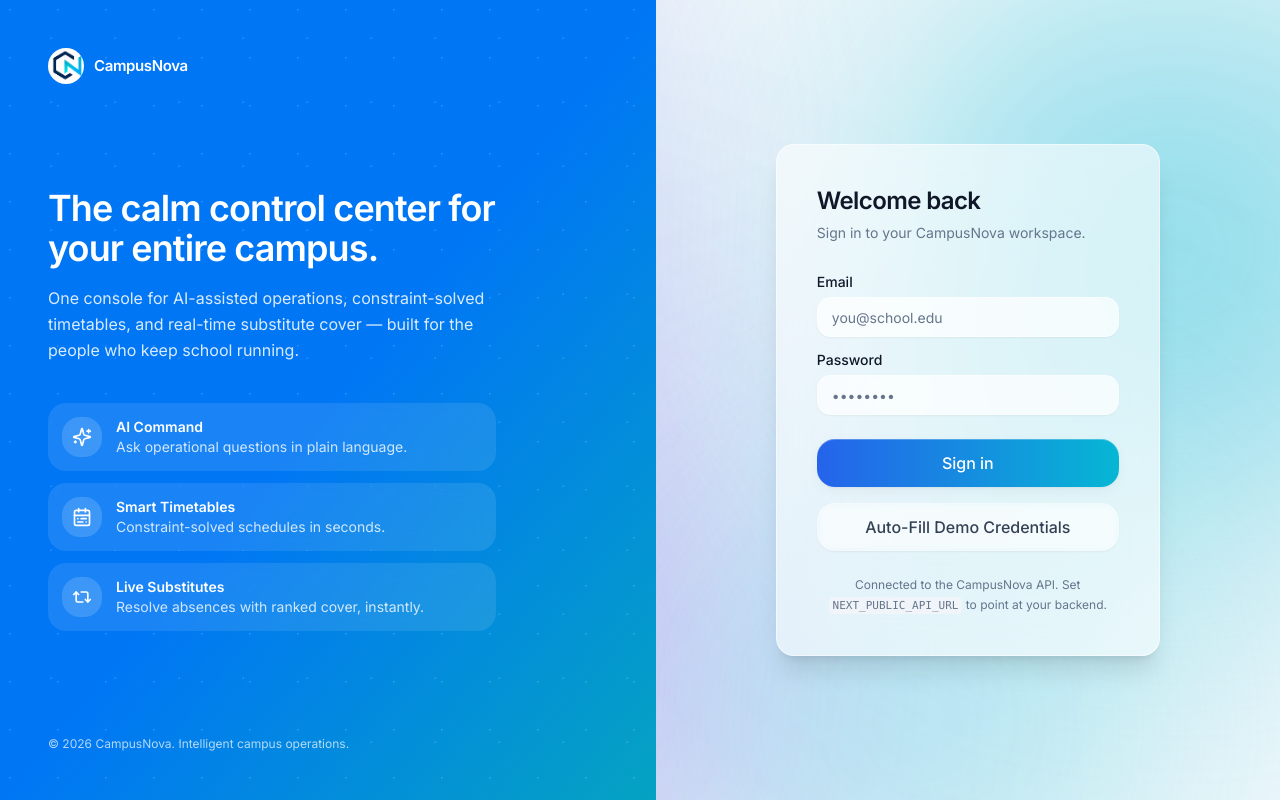
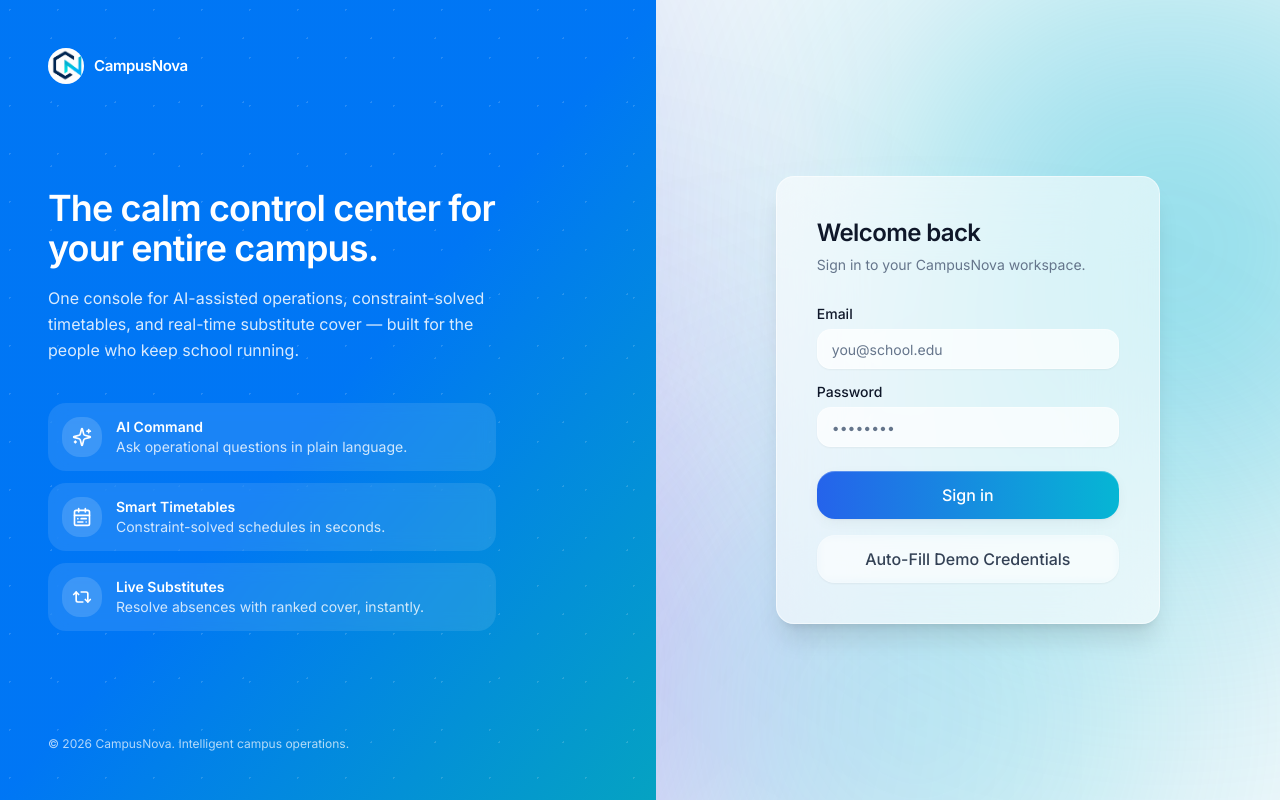
Before and after one commit to divit-w/CampusNova, a Next.js app in the folder frontend/: page /login in a window 1280 px wide. Built offline with nearby package versions, Linux system fonts and the light colour scheme; no server answers.

Commit message:
chore: remove API connection text from landing page

```diff
--- a/frontend/app/login/page.tsx
+++ b/frontend/app/login/page.tsx
@@ -198,11 +198,7 @@ export default function LoginPage() {
             </Button>
           </form>
 
-          <p className="mt-6 text-pretty text-center text-xs leading-relaxed text-muted-foreground">
-            Connected to the CampusNova API. Set{" "}
-            <code className="rounded bg-muted px-1 py-0.5 font-mono text-[11px]">NEXT_PUBLIC_API_URL</code>{" "}
-            to point at your backend.
-          </p>
+
         </motion.div>
       </section>
       </main>
```
